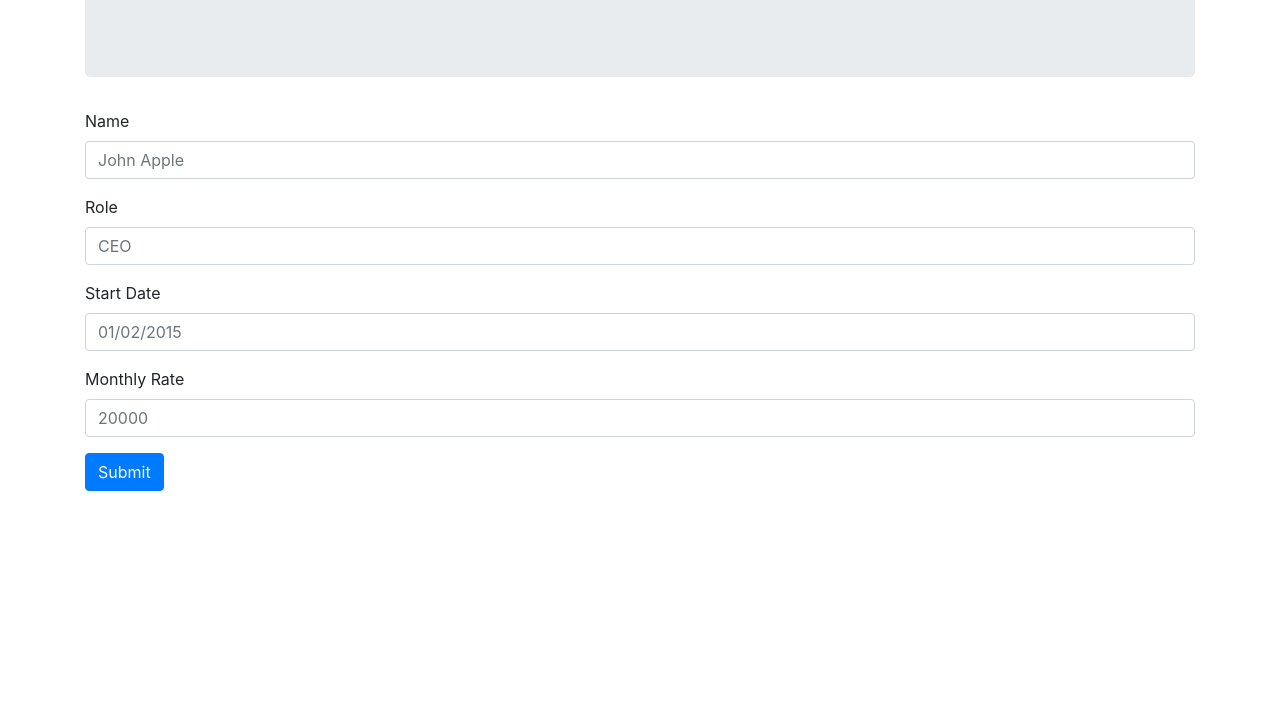
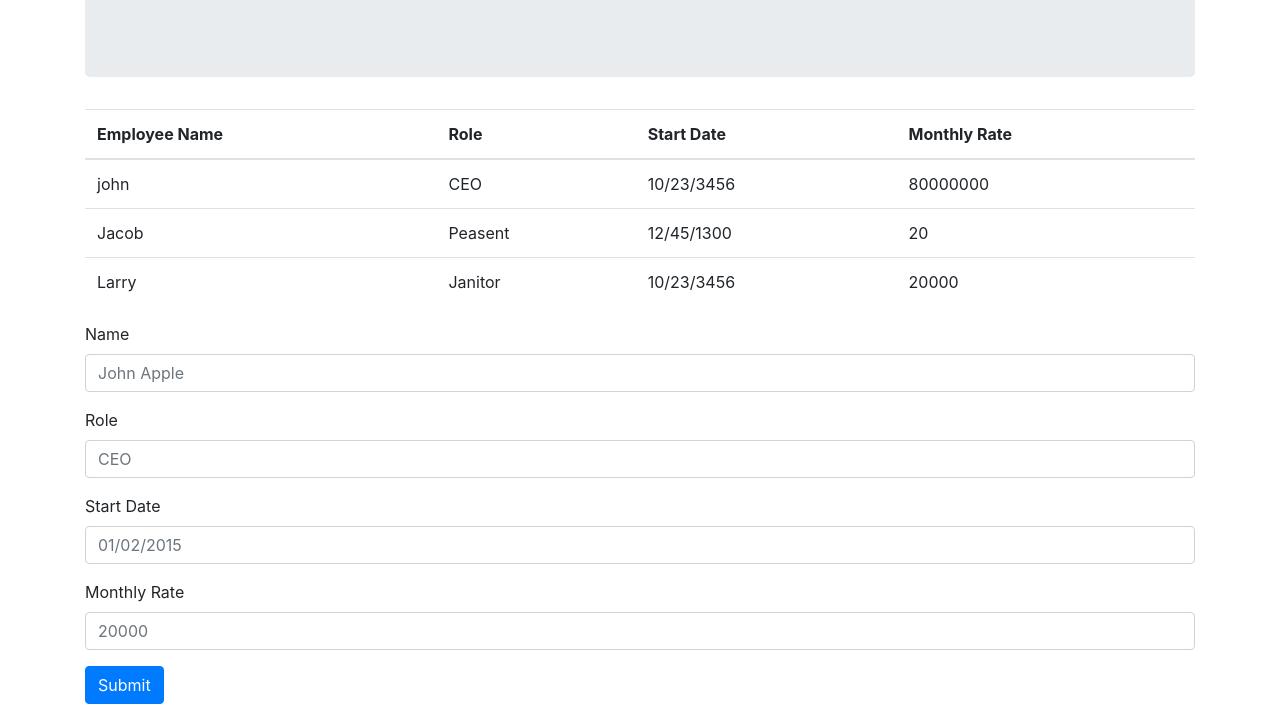
Before and after one commit to CalebRose/notProject1, a plain HTML site: page index.html in a window 1280 px wide. Shown: the part 147-851 px from the top of the page. Before the commit the page ends 800 px from the top, so only its background shows below. Drawn offline with nearby package versions, Linux system fonts and the light colour scheme.

Commit message:
added in the table for the html

```diff
--- a/index.html
+++ b/index.html
@@ -23,7 +23,36 @@
         <div class="row">
           <div class="col">
                 <div>
-
+                        <table class="table">
+                                <thead>
+                                  <tr>
+                                    <th scope="col">Employee Name</th>
+                                    <th scope="col">Role</th>
+                                    <th scope="col">Start Date</th>
+                                    <th scope="col">Monthly Rate</th>
+                                  </tr>
+                                </thead>
+                                <tbody>
+                                  <tr>
+                                    <td>john</td>
+                                    <td>CEO</td>
+                                    <td>10/23/3456</td>
+                                    <td>80000000</td>
+                                  </tr>
+                                  <tr>
+                                    <td>Jacob</td>
+                                    <td>Peasent</td>
+                                    <td>12/45/1300</td>
+                                    <td>20</td>
+                                  </tr>
+                                  <tr>
+                                    <td>Larry</td>
+                                    <td>Janitor</td>
+                                    <td>10/23/3456</td>
+                                    <td>20000</td>
+                                  </tr>
+                                </tbody>
+                              </table>
                 </div>
             </div>
         </div>
```
